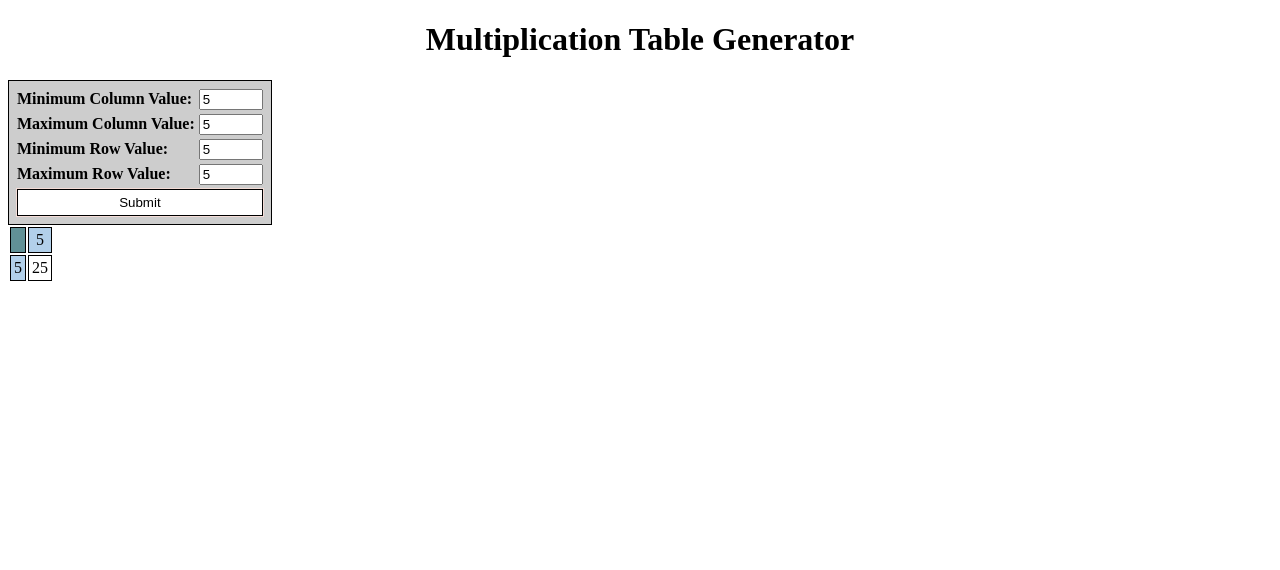
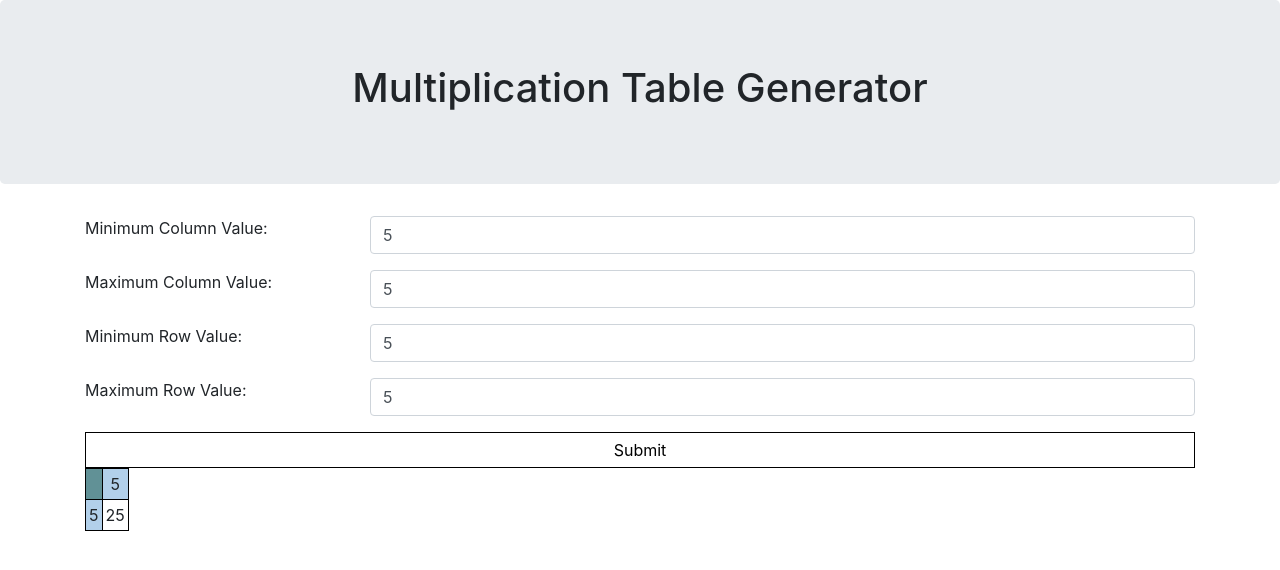
Before and after one commit to rebeccaspindola/rebeccaspindola.github.io, a plain HTML site: page homework5/homework5.html in a window 1280 px wide. Both pictures are taken after typing "5", "5", "5", "5" into the empty fields and a click on the input "Submit". Drawn offline with nearby package versions, Linux system fonts and the light colour scheme; a web font is replaced by a local one.

Commit message:
Add files via upload

```diff
--- /dev/null
+++ b/homework5/css/style.css
@@ -0,0 +1,79 @@
+
+
+
+/*Center header. Will eventually center using bootstrap*/
+h1 {
+  text-align: center;
+}
+
+/*Main inputTable. Will style using mostly bootstrap later   */
+
+/*Jumbotron formating */
+.jumbotron h1 {
+  font-family: 'Sansita Swashed', cursive;
+}
+
+.inputTable table {
+  background-color: #cdcdcd;
+  border: 1px double black;
+  padding: 5px;
+  text-align: left;
+}
+
+/*Submit button styling */
+input[type=submit]{
+  border: 1px solid black;
+  padding: 5px 5px;
+  background-color: white;
+  color: black;
+  cursor: pointer;
+  width: 100%;
+}
+
+/*Submit hover styling  */
+input[type=submit]:hover {
+  background-color: black;
+  color: white;
+  border: 1px solid black;
+}
+
+/*Remove arrows*/
+
+input::-webkit-outer-spin-button,
+input::-webkit-inner-spin-button {
+  -webkit-appearance:none;
+  margin: 0;
+}
+
+input[type=number]{
+  -moz-appearance: textfield;
+}
+/*Outline table */
+.newTable th, .newTable td, .newTable table{
+  background-color: clear;
+  border: 1px solid black;
+}
+
+/*Set odd sections of the body of the table to a different color   */
+td:nth-child(odd) {
+    background: #f4dcd6;
+}
+
+/*Center header. Will eventually center using bootstrap  */
+.newTable th, .newTable td {
+  padding: 3px;
+  text-align: center;
+}
+
+#myTable {
+  margin-top: 10px;
+}
+td.firstRow {
+  background-color: #b2d0ea;
+}
+td.firstCol {
+  background-color: #b2d0ea;
+}
+td.firstCell {
+  background-color: #619196;
+}
--- a/homework5/homework5.html
+++ b/homework5/homework5.html
@@ -1,50 +1,76 @@
-<!--
-  Assignment: Homework 5 Table Generator
-  Rebecca S. Silva Alves, UMass Lowell Computer Science, ralves1@cs.uml.edu Copyright (c) 2020 by Rebecca S. Silva Alves. All rights reserved.
-  May be freely copied or excerpted for educational purposes with credit to the author.
-  Updated by Rebecca Alves on October 30, 2020 at 12:52 PM
--->
-
 <!DOCTYPE html>
 <html lang="en">
   <head>
     <meta charset="utf-8">
     <title>Multiplication Table</title>
-    <link rel= "stylesheet" href="style.css">
+    <!-- Reguired tags for bootsrap -->
+    <meta name="viewport" content="width=device-width, initial-scale=1, shrink-to-fit=no">
+    <!-- Bootstrap CSS -->
+    <link rel="stylesheet" href="https://stackpath.bootstrapcdn.com/bootstrap/4.3.1/css/bootstrap.min.css" integrity="sha384-ggOyR0iXCbMQv3Xipma34MD+dH/1fQ784/j6cY/iJTQUOhcWr7x9JvoRxT2MZw1T" crossorigin="anonymous">
+    <link rel="stylesheet" href="style.css">
+    <!--Custom Font -->
+    <link href="https://fonts.googleapis.com/css2?family=Sansita+Swashed:wght@300&display=swap" rel="stylesheet">
   </head>
   <body>
-    <!-- page content -->
-    <h1> Multiplication Table Generator </h1>
-    <!-- Input Table -->
-    <div class="inputTable">
-    <!--basic form for input -->
-    <form>
-      <table>
-        <tr>
-          <!-- set min and maximum quantities for input -->
-          <th><label for="quantity"> Minimum Column Value: </label></th>
-          <td><input type ="number" id="xFirst" min="-50" max="50"> <br></td>
-        </tr>
-        <tr>
-          <th><label for="quantity"> Maximum Column Value: </label></th>
-          <td><input type ="number" id="xEnd" min="-50" max="50"> <br></td>
-        </tr>
-        <tr>
-          <th><label for="quantity"> Minimum Row Value: </label></th>
-          <td><input type ="number" id="yFirst" min="-50" max="50"> <br></td>
-        </tr>
-        <tr>
-          <th><label for="quantity"> Maximum Row Value: </label></th>
-          <td><input type="number"  id ="yLast" min="-50" max="50"> <br></td>
-        </tr>
-        <tr>
-          <td colspan="2"><input type="submit" value ="Submit" onclick="return onSubmit()"></td>
-        </tr>
-      </table>
-    </form>
+    <!-- page content. Top of Page  -->
+    <div class ="jumbotron jumbotron-flud">
+      <div class = "container">
+        <h1 class display-4> Multiplication Table Generator </h1>
+      </div>
+    </div>
+      <!-- Input Table Formatted using Bootsrap -->
+    <div class="container">
+      <div class="justify-content-center">
+        <form class ="form-horizontal" id="input-form">
+          <div class="form-group row">
+            <label class = "control-label col-sm-3" for="quantity"> Minimum Column Value: </label>
+            <div class="col-sm-9">
+              <input type ="number" class="form-control" name ="xFirst" id="xFirst" required>
+            </div>
+          </div>
+          <div class="form-group row">
+            <label class = "control-label col-sm-3" for="quantity"> Maximum Column Value: </label>
+            <div class="col-sm-9">
+              <input type ="number" class="form-control" name ="xEnd" id="xEnd" required>
+            </div>
+          </div>
+          <div class="form-group row">
+            <label class = "control-label col-sm-3" for="quantity"> Minimum Row Value: </label>
+            <div class="col-sm-9">
+              <input type ="number" class="form-control" name ="yFirst" id="yFirst" required>
+            </div>
+          </div>
+          <div class="form-group row">
+            <label class = "control-label col-sm-3" for="quantity"> Maximum Row Value: </label>
+            <div class="col-sm-9">
+              <input type ="number" class="form-control" name ="yEnd" id="yLast" required>
+            </div>
+          </div>
+            <input type="submit" value ="Submit" onclick="return onSubmit()"></td>
+        </form>
+      </div>
     </div>
     <!-- Javascript generated Table -->
-    <div id="myTable"></div>
+    <div class="container overflow-auto">
+      <div class ="row">
+        <div class="col-12 align-self-center">
+          <div id="myTable"></div>
+        </div>
+      </div>
+    </div>
+
+    <!-- jQuery (necessary for Bootstrap's JavaScript plugins) -->
+    <script src="https://code.jquery.com/jquery-3.3.1.slim.min.js" integrity="sha384-q8i/X+965DzO0rT7abK41JStQIAqVgRVzpbzo5smXKp4YfRvH+8abtTE1Pi6jizo" crossorigin="anonymous"></script>
+    <script src="https://cdnjs.cloudflare.com/ajax/libs/popper.js/1.14.3/umd/popper.min.js" integrity="sha384-ZMP7rVo3mIykV+2+9J3UJ46jBk0WLaUAdn689aCwoqbBJiSnjAK/l8WvCWPIPm49" crossorigin="anonymous"></script>
+    <script src="https://stackpath.bootstrapcdn.com/bootstrap/4.1.3/js/bootstrap.min.js" integrity="sha384-ChfqqxuZUCnJSK3+MXmPNIyE6ZbWh2IMqE241rYiqJxyMiZ6OW/JmZQ5stwEULTy" crossorigin="anonymous"></script>
+
+    <!--Dynamically generated table -->
+    <script src="script.js"></script>
+
+    <!--JQuery Form Validation -->
+    <script src="https://cdnjs.cloudflare.com/ajax/libs/jquery/3.4.0/jquery.min.js"></script>
+    <script src="https://cdnjs.cloudflare.com/ajax/libs/jquery-validate/1.19.0/jquery.validate.min.js"></script>
+    <script src="form-validation.js"></script>
+
   </body>
-  <script src="script.js"></script>
 </html>
```
Also changed, not shown: homework5/js/form-validation.js (added, +68 -0 lines), homework5/js/script.js (added, +79 -0 lines).
